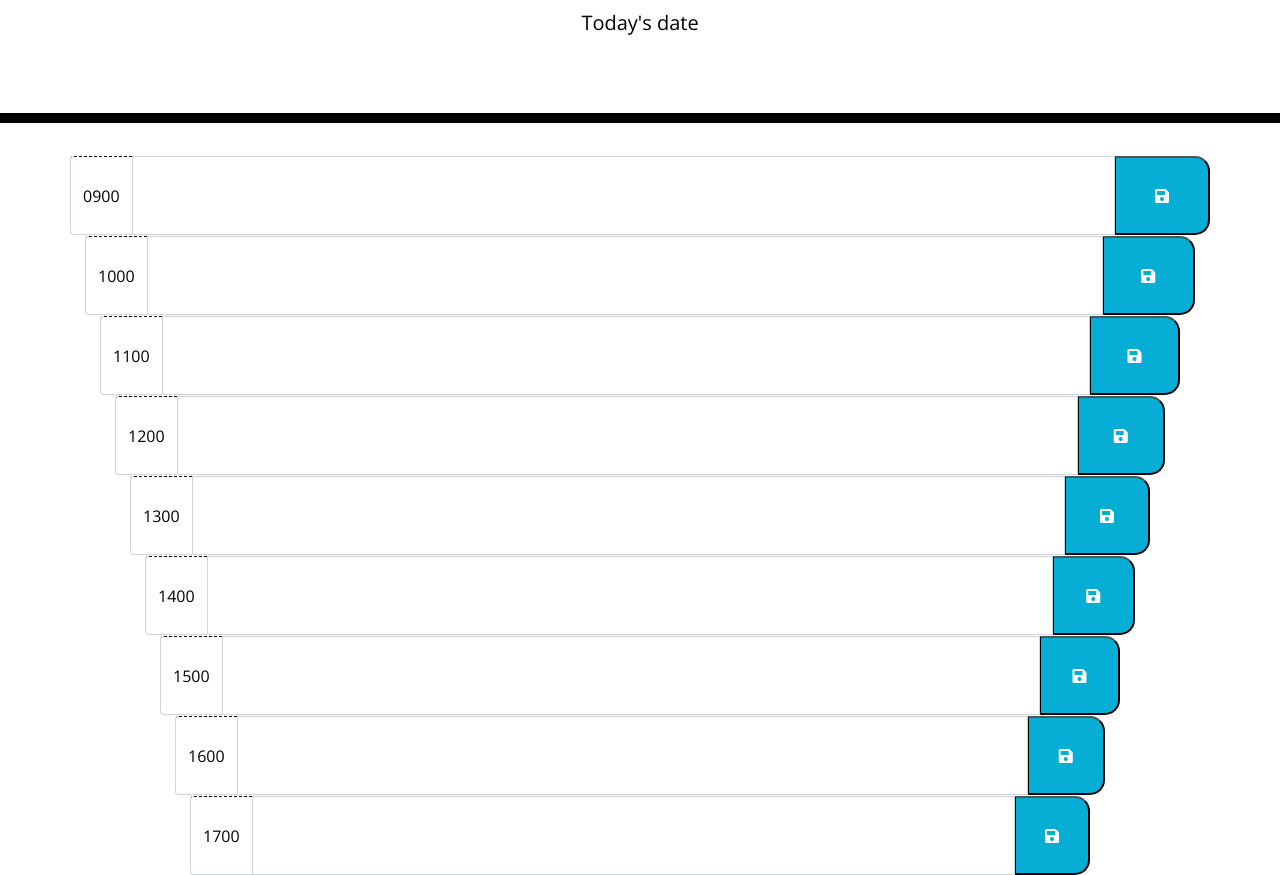
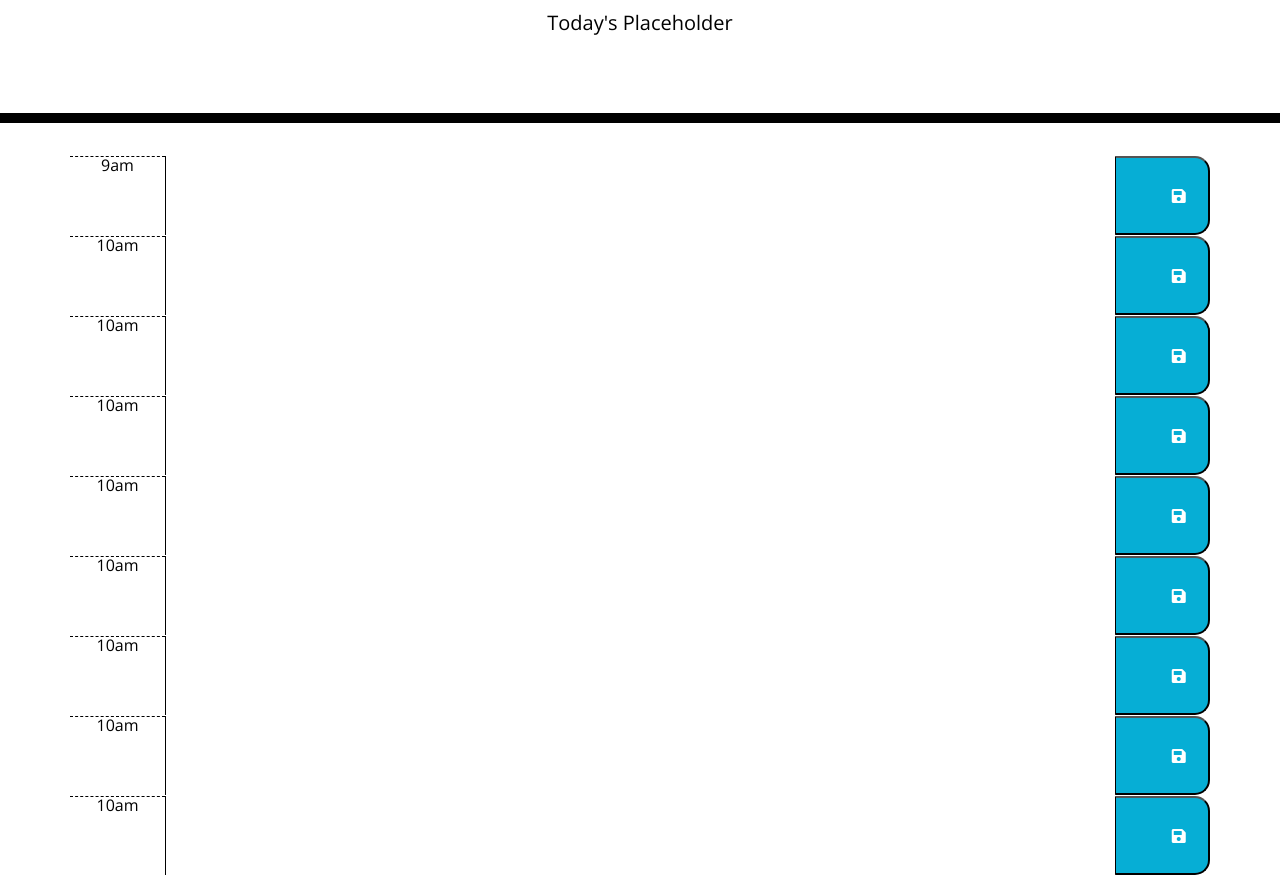
Before and after one commit to drewbassett24/Work-Day-Scheduler, a plain HTML site: page index.html in a window 1280 px wide. Shown: the part 181-1056 px from the top of the page. Drawn offline with nearby package versions, Linux system fonts and the light colour scheme.

Commit message:
Re-wrote my calendar boxes cos wouldn't work. THEN realised why.... So, new boxes.

```diff
--- a/css/style.css
+++ b/css/style.css
@@ -28,6 +28,11 @@ textarea{
 }
 
 .time-block{
+  text-align: center;
+  border-radius: 15px;
+}
+
+.time-row {
   text-align: center;
   border-radius: 15px;
 }
--- a/index.html
+++ b/index.html
@@ -17,109 +17,90 @@
   <header class="jumbotron">
     <h1 class="display-3">Work Day Scheduler</h1>
     <p class="lead">A simple calendar app for scheduling your work day</p>
-    <p id="currentDay" class="lead">Today's date</p>
+    <p id="currentDay" class="lead">Today's Placeholder</p>
   </header>
 
   <div class="container">
     <!-- Timeblocks go here -->
-    <div class="row">
-      <div class="input-group">
-        <div class="input-group-prepend">
-          <span class="input-group-text hour">0900</span>
-      </div>
-      <textarea class="form-control" id="9AM"></textarea>
-    <button type="button" class="col-1 saveBtn"><i class="fas fa-save"></i></div>
+    <div class="row time-row" data-hour="9">
+      <div class="col-2 col-lg-1 hour">9am</div>
+      <textarea class="col-8 col-lg-10"></textarea>
+      <button type="button" class="col-2 col-lg-1 saveBtn justify-content-center align-items-center">
+        <i class="fas fa-save"></i>
+      </button>
     </div>
 
-  <div class="container">
-      <!-- Timeblocks go here -->
-    <div class="row">
-      <div class="input-group">
-        <div class="input-group-prepend">
-          <span class="input-group-text hour">1000</span>
-      </div>
-      <textarea class="form-control" id="10AM"></textarea>
-      <!-- Do you want to add "required" to these textareas?-->
-    <button type="button" class="col-1 saveBtn"><i class="fas fa-save"></i></div>
+
+    <div class="row time-row" data-hour="10">
+      <div class="col-2 col-lg-1 hour">10am</div>
+      <textarea class="col-8 col-lg-10"></textarea>
+      <button type="button" class="col-2 col-lg-1 saveBtn justify-content-center align-items-center">
+        <i class="fas fa-save"></i>
+      </button>
     </div>
 
-  <div class="container">
-      <!-- Timeblocks go here -->
-    <div class="row">
-      <div class="input-group">
-        <div class="input-group-prepend">
-          <span class="input-group-text hour">1100</span>
-      </div>
-      <textarea class="form-control" id="11AM"></textarea>
-    <button type="button" class="col-1 saveBtn"><i class="fas fa-save"></i></div>
+
+    <div class="row time-row" data-hour="10">
+      <div class="col-2 col-lg-1 hour">10am</div>
+      <textarea class="col-8 col-lg-10"></textarea>
+      <button type="button" class="col-2 col-lg-1 saveBtn justify-content-center align-items-center">
+        <i class="fas fa-save"></i>
+      </button>
     </div>
 
-  <div class="container">
-    <!-- Timeblocks go here -->
-    <div class="row">
-      <div class="input-group">
-        <div class="input-group-prepend">
-          <span class="input-group-text hour">1200</span>
-      </div>
-      <textarea class="form-control" id="12AM"></textarea>
-    <button type="button" class="col-1 saveBtn"><i class="fas fa-save"></i></div>
+
+    <div class="row time-row" data-hour="10">
+      <div class="col-2 col-lg-1 hour">10am</div>
+      <textarea class="col-8 col-lg-10"></textarea>
+      <button type="button" class="col-2 col-lg-1 saveBtn justify-content-center align-items-center">
+        <i class="fas fa-save"></i>
+      </button>
     </div>
 
-  <div class="container">
-    <!-- Timeblocks go here -->
-    <div class="row">
-      <div class="input-group">
-        <div class="input-group-prepend">
-          <span class="input-group-text hour">1300</span>
-      </div>
-      <textarea class="form-control" id="1PM"></textarea>
-    <button type="button" class="col-1 saveBtn"><i class="fas fa-save"></i></div>
+
+    <div class="row time-row" data-hour="10">
+      <div class="col-2 col-lg-1 hour">10am</div>
+      <textarea class="col-8 col-lg-10"></textarea>
+      <button type="button" class="col-2 col-lg-1 saveBtn justify-content-center align-items-center">
+        <i class="fas fa-save"></i>
+      </button>
     </div>
 
-  <div class="container">
-    <!-- Timeblocks go here -->
-    <div class="row">
-      <div class="input-group">
-        <div class="input-group-prepend">
-          <span class="input-group-text hour">1400</span>
-      </div>
-      <textarea class="form-control" id="2PM"></textarea>
-    <button type="button" class="col-1 saveBtn"><i class="fas fa-save"></i></div>
+
+    <div class="row time-row" data-hour="10">
+      <div class="col-2 col-lg-1 hour">10am</div>
+      <textarea class="col-8 col-lg-10"></textarea>
+      <button type="button" class="col-2 col-lg-1 saveBtn justify-content-center align-items-center">
+        <i class="fas fa-save"></i>
+      </button>
     </div>
 
-  <div class="container">
-    <!-- Timeblocks go here -->
-    <div class="row">
-      <div class="input-group">
-        <div class="input-group-prepend">
-          <span class="input-group-text hour">1500</span>
-      </div>
-      <textarea class="form-control" id="3PM"></textarea>
-    <button type="button" class="col-1 saveBtn"><i class="fas fa-save"></i></div>
+
+    <div class="row time-row" data-hour="10">
+      <div class="col-2 col-lg-1 hour">10am</div>
+      <textarea class="col-8 col-lg-10"></textarea>
+      <button type="button" class="col-2 col-lg-1 saveBtn justify-content-center align-items-center">
+        <i class="fas fa-save"></i>
+      </button>
     </div>
 
-  <div class="container">
-    <!-- Timeblocks go here -->
-    <div class="row">
-      <div class="input-group">
-        <div class="input-group-prepend">
-          <span class="input-group-text hour">1600</span>
-      </div>
-      <textarea class="form-control" id="4PM"></textarea>
-    <button type="button" class="col-1 saveBtn"><i class="fas fa-save"></i></div>
+
+    <div class="row time-row" data-hour="10">
+      <div class="col-2 col-lg-1 hour">10am</div>
+      <textarea class="col-8 col-lg-10"></textarea>
+      <button type="button" class="col-2 col-lg-1 saveBtn justify-content-center align-items-center">
+        <i class="fas fa-save"></i>
+      </button>
     </div>
 
-  <div class="container">
-    <!-- Timeblocks go here -->
-    <div class="row">
-      <div class="input-group">
-        <div class="input-group-prepend">
-          <span class="input-group-text hour">1700</span>
+
+    <div class="row time-row" data-hour="10">
+      <div class="col-2 col-lg-1 hour">10am</div>
+      <textarea class="col-8 col-lg-10"></textarea>
+      <button type="button" class="col-2 col-lg-1 saveBtn justify-content-center align-items-center">
+        <i class="fas fa-save"></i>
+      </button>
     </div>
-      <textarea class="form-control" id="5PM"></textarea>
-    <button type="button" class="col-1 saveBtn"><i class="fas fa-save"></i></div>
-  </div>
-
   </div>
 
   <script src="https://cdnjs.cloudflare.com/ajax/libs/jquery/3.2.1/jquery.min.js"></script>
--- a/js/script.js
+++ b/js/script.js
@@ -3,11 +3,11 @@ var currentDay = $("#currentDay");
 var scheduleArea = $(".schedule");
 var timeRow = $(".timeRow");
 var currentDate = moment().format("ddd, MMM Do");
-var currenthour = moment ().format("H");
+var currenthour = moment().format("H");
 var toDos = [];
 
-function startSchedule(){
-    timeRow.each(function(){
+function startSchedule() {
+    timeRow.each(function () {
         var thisRow = $(this);
         var thisRowHr = parseInt(thisRow.attr("data-hour"));
         var toDoObject = {
@@ -20,16 +20,17 @@ function startSchedule(){
     localStorage.setItem("todos", JSON.stringify(toDoItems));
 };
 
-function saveIt(){
+function saveIt() {
     var hourToUpdate = $(this).parent().attr("data-hour");
     var itemToHold = (($(this).parent()).children("textarea")).val();
-    for (var j = 0; j < toDoItems.length; j++){
-        if (toDoItems[j].hour == hourToUpdate){
+    for (var j = 0; j < toDoItems.length; j++) {
+        if (toDoItems[j].hour == hourToUpdate) {
             toDoItems[j].text = itemToAdd;
+        }
     }
+    localStorage.setItem("todos", JSON.stringify(toDoItems));
+    renderSchedule();
 }
-
-
 
 
 
```
Lines whose indentation alone changed are shown as unchanged.
